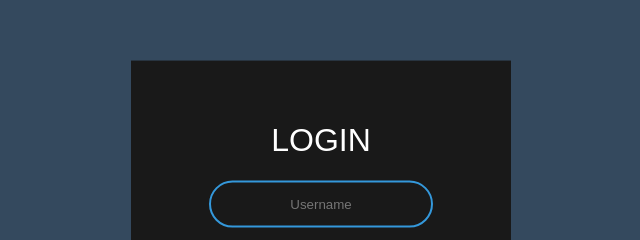
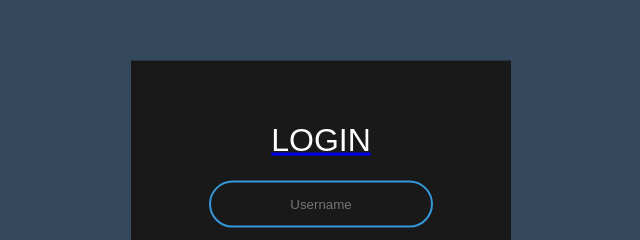
Before and after one commit to RanitPradhan/Login-Page, a plain HTML site: page index.html in a window 1280 px wide. Shown: the part 159-399 px from the top of the page, 319-959 px from the left. Drawn offline with Linux system fonts and the light colour scheme.

Commit message:
Update index.html

```diff
--- a/index.html
+++ b/index.html
@@ -8,7 +8,7 @@
   <body>
 
 <form class="box" action="index.html" method="post">
-  <h1>Login</h1>
+  <a href="https://ranitpradhan.github.io/Login-Page/"><h1>Login</h1></a>
   <input type="text" name="" placeholder="Username">
   <input type="password" name="" placeholder="Password">
   <input type="submit" name="" value="Login">
```
